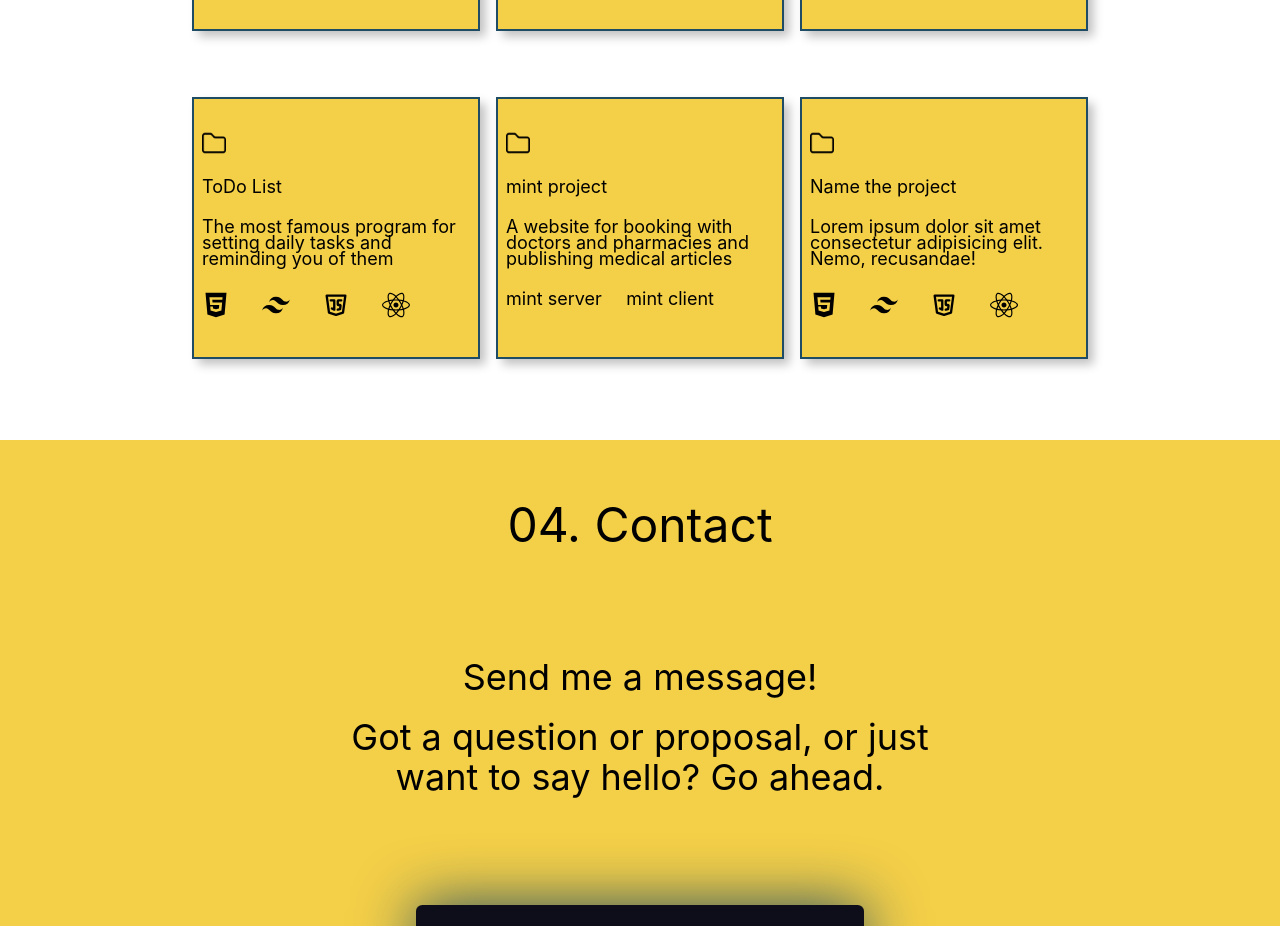
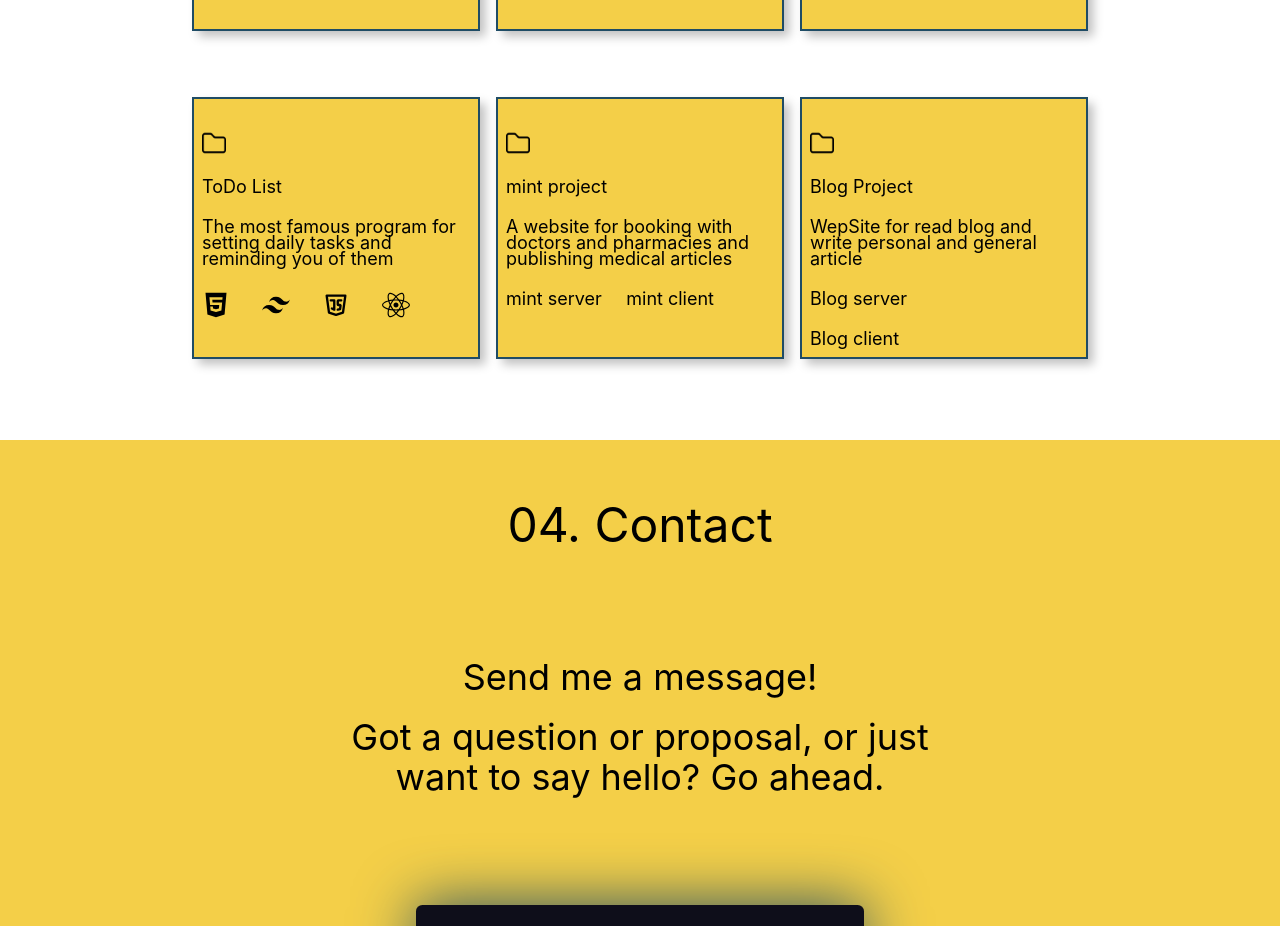
Before and after one commit to Mustafa88A/my-wepsite, a React (Create React App) app: page / in a window 1280 px wide. Shown: the part 2760-3686 px from the top of the page. Built offline with nearby package versions, Linux system fonts and the light colour scheme.

Commit message:
add blog broject

```diff
--- a/src/components/Cards.jsx
+++ b/src/components/Cards.jsx
@@ -135,23 +135,34 @@ function Cards() {
           </div>
         </div>
         <div id="card" className={styleCard}>
-          <a className="flex  flex-col  gap-2 md:gap-6" href="" target="_blank">
+          <div className="flex  flex-col  gap-2 md:gap-6">
             <div className="icon">
               <img className="w-6" src={require("../img/folder.png")} />
               {/* <img src={require("../img/folder.png")} alt="" /> */}
             </div>
-            <h1>Name the project</h1>
-            <p>
-              Lorem ipsum dolor sit amet consectetur adipisicing elit. Nemo,
-              recusandae!
-            </p>
-            <div className={language}>
+            <h1>Blog Project </h1>
+            <p>WepSite for read blog and write personal and general article</p>
+            {
+              /* <div className={language}>
               <FaHtml5 className="w-7 h-7" />
               <RiTailwindCssFill className="w-7 h-7" />
               <TbBrandJavascript className="w-7 h-7" />
-              <FaReact className="w-7 h-7" />
-            </div>
-          </a>
+              <FaReact className="w-7 h-7" /> */
+              // </div>
+            }
+            <a
+              href="https://github.com/Mustafa88A/blog-backend"
+              target="_blank"
+            >
+              Blog server
+            </a>
+            <a
+              href="https://github.com/Mustafa88A/blog-frontend"
+              target="_blank"
+            >
+              Blog client
+            </a>
+          </div>
         </div>
       </div>
     </div>
```
